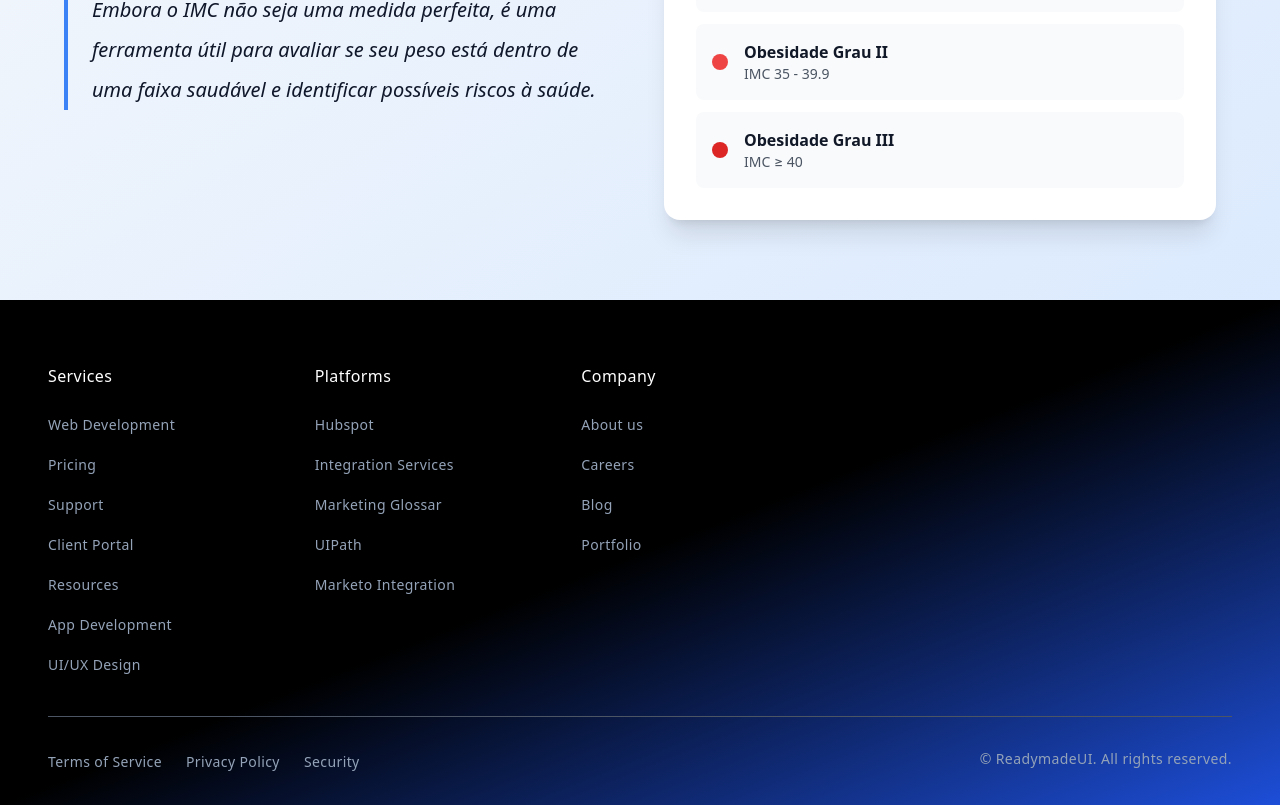
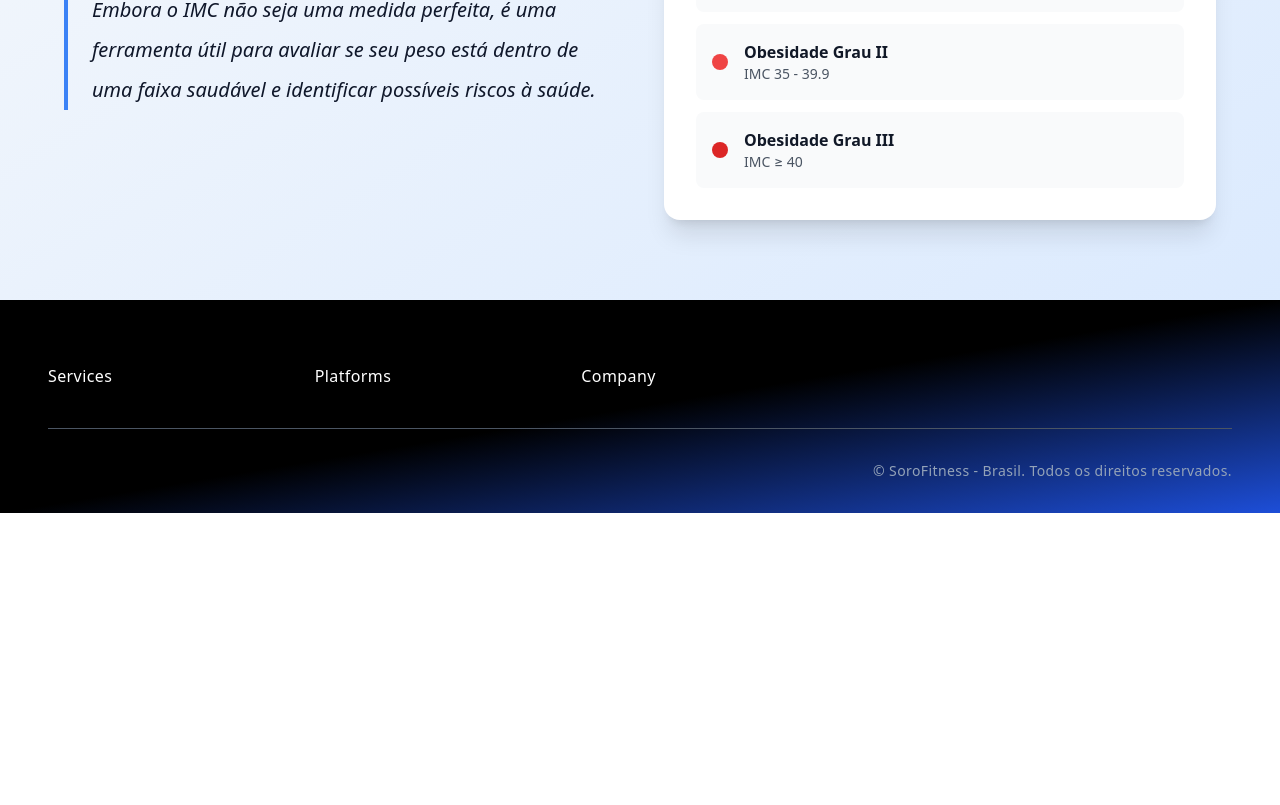
Before and after one commit to gustahxn/CalcImc, a React (Vite) app in the folder calcImc/: page / in a window 1280 px wide. Shown: the part 1439-2244 px from the top of the page. After the commit the page ends 1952 px from the top, so only its background shows below. Built offline with nearby package versions, Linux system fonts and the light colour scheme; no server answers.

Commit message:
Update: Alterações no Footer

```diff
--- a/calcImc/src/components/Footer.jsx
+++ b/calcImc/src/components/Footer.jsx
@@ -6,69 +6,14 @@ const Footer = () => {
         <div class="min-[1200px]:col-span-2 grid sm:grid-cols-2 lg:grid-cols-3 gap-8">
           <div>
             <h4 class="text-white font-medium text-base">Services</h4>
-            <ul class="mt-6 space-y-4">
-              <li>
-                <a href='javascript:void(0)' class="hover:text-white text-slate-400 text-sm font-normal">Web Development</a>
-              </li>
-              <li>
-                <a href='javascript:void(0)' class="hover:text-white text-slate-400 text-sm font-normal">Pricing</a>
-              </li>
-              <li>
-                <a href='javascript:void(0)' class="hover:text-white text-slate-400 text-sm font-normal">Support</a>
-              </li>
-              <li>
-                <a href='javascript:void(0)' class="hover:text-white text-slate-400 text-sm font-normal">Client Portal</a>
-              </li>
-              <li>
-                <a href='javascript:void(0)' class="hover:text-white text-slate-400 text-sm font-normal">Resources</a>
-              </li>
-              <li>
-                <a href='javascript:void(0)' class="hover:text-white text-slate-400 text-sm font-normal">App Development</a>
-              </li>
-              <li>
-                <a href='javascript:void(0)' class="hover:text-white text-slate-400 text-sm font-normal">UI/UX Design</a>
-              </li>
-            </ul>
           </div>
 
           <div>
             <h4 class="text-white font-medium text-base">Platforms</h4>
-            <ul class="space-y-4 mt-6">
-              <li>
-                <a href='javascript:void(0)' class="hover:text-white text-slate-400 text-sm font-normal">Hubspot</a>
-              </li>
-              <li>
-                <a href='javascript:void(0)' class="hover:text-white text-slate-400 text-sm font-normal">Integration Services</a>
-              </li>
-              <li>
-                <a href='javascript:void(0)' class="hover:text-white text-slate-400 text-sm font-normal">Marketing Glossar</a>
-              </li>
-              <li>
-                <a href='javascript:void(0)' class="hover:text-white text-slate-400 text-sm font-normal">UIPath</a>
-              </li>
-              <li>
-                <a href='javascript:void(0)' class="hover:text-white text-slate-400 text-sm font-normal">Marketo Integration</a>
-              </li>
-            </ul>
           </div>
 
           <div>
             <h4 class="text-white font-medium text-base">Company</h4>
-
-            <ul class="space-y-4 mt-6">
-              <li>
-                <a href='javascript:void(0)' class="hover:text-white text-slate-400 text-sm font-normal">About us</a>
-              </li>
-              <li>
-                <a href='javascript:void(0)' class="hover:text-white text-slate-400 text-sm font-normal">Careers</a>
-              </li>
-              <li>
-                <a href='javascript:void(0)' class="hover:text-white text-slate-400 text-sm font-normal">Blog</a>
-              </li>
-              <li>
-                <a href='javascript:void(0)' class="hover:text-white text-slate-400 text-sm font-normal">Portfolio</a>
-              </li>
-            </ul>
           </div>
         </div>
       </div>
@@ -76,19 +21,7 @@ const Footer = () => {
       <hr class="mt-10 mb-8 border-gray-600" />
 
       <div class="flex flex-wrap max-md:flex-col gap-4">
-        <ul class="md:flex md:space-x-6 max-md:space-y-4">
-          <li>
-            <a href='javascript:void(0)' class="hover:text-white text-slate-400 text-sm font-normal">Terms of Service</a>
-          </li>
-          <li>
-            <a href='javascript:void(0)' class="hover:text-white text-slate-400 text-sm font-normal">Privacy Policy</a>
-          </li>
-          <li>
-            <a href='javascript:void(0)' class="hover:text-white text-slate-400 text-sm font-normal">Security</a>
-          </li>
-        </ul>
-
-        <p class="text-slate-400 text-sm md:ml-auto">© ReadymadeUI. All rights reserved.</p>
+        <p class="text-slate-400 text-sm md:ml-auto">© SoroFitness - Brasil. Todos os direitos reservados.</p>
       </div>
     </footer>
   );
```
